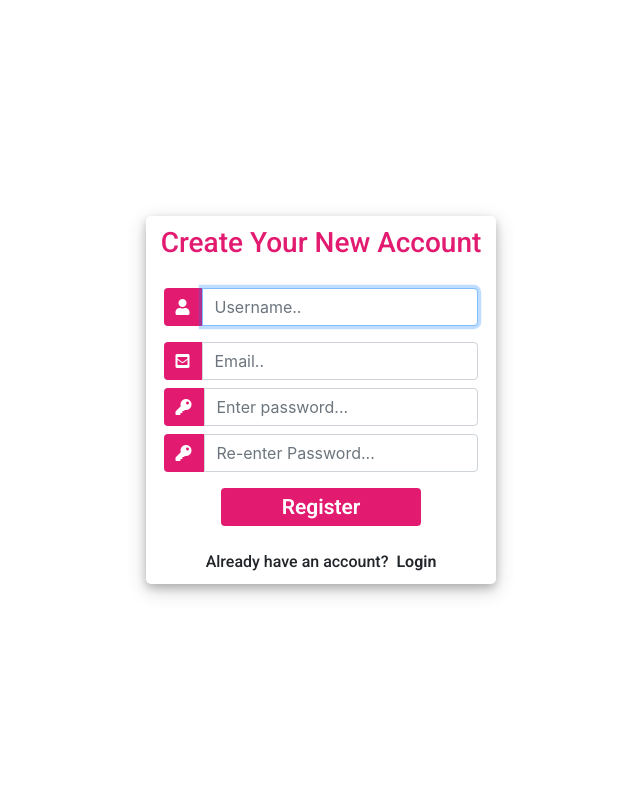
After one commit to aylinazlina/UniSpace, a Django app: page /registration/ in a window 1280 px wide. The commit adds this page. Shown: the whole page, without its empty margins (319-959 px from the left). Run offline with Django 5.2, Linux system fonts and the light colour scheme; some libraries are stand-ins or nearby versions.

Commit message:
sign up and login half done

```diff
--- /dev/null
+++ b/static/css/registration.css
@@ -0,0 +1,129 @@
+/*  =================== google fonts markup ================ */
+@import url('https://fonts.googleapis.com/css2?family=Roboto:ital,wght@0,100..900;1,100..900&display=swap');
+/*  =================== google fonts markup ================ */
+
+/* ============= common css =========== */
+
+
+*{
+    margin:0;
+    padding: 0;
+    outline:0;
+    box-sizing: border-box;
+}
+
+ul,li,ol{
+    list-style: none;
+}
+
+
+a{
+    text-decoration: none;
+}
+
+img{
+    vertical-align: middle;
+}
+
+html{
+    scroll-behavior: smooth;
+}
+
+
+br,img,ul,li,ol,div,p,span,section,button{
+    margin: 0;
+    padding: 0;
+}
+
+/* 5F35F5 */
+
+:root{
+    --primary_color:#5F35F5;
+    --secondary_color:#E21B70;
+    --roboto: "Roboto", serif;
+}
+
+/* ============= common css =========== */
+
+		body,
+		html {
+			margin: 0;
+			padding: 0;
+			height: 100%;
+			background:var(--white_color) !important;
+		}
+		.user_card {
+			width: 350px;
+			margin-top: auto;
+			margin-bottom: auto;
+			background:white;
+			position: relative;
+			display: flex;
+			justify-content: center;
+			flex-direction: column;
+			padding: 10px;
+			box-shadow: 0 4px 8px 0 rgba(0, 0, 0, 0.2), 0 6px 20px 0 rgba(0, 0, 0, 0.19);
+			-webkit-box-shadow: 0 4px 8px 0 rgba(0, 0, 0, 0.2), 0 6px 20px 0 rgba(0, 0, 0, 0.19);
+			-moz-box-shadow: 0 4px 8px 0 rgba(0, 0, 0, 0.2), 0 6px 20px 0 rgba(0, 0, 0, 0.19);
+			border-radius: 5px;
+
+		}
+
+		.form_container {
+			margin-top: 20px;
+		}
+
+		#form-title{
+			color:var(--secondary_color);
+            font-family: var(--roboto);
+		}
+		.login_btn {
+			width: 80%;
+			background: #E21B70 !important;
+			color: white !important;
+            font-family: var(--roboto);
+            font-size: 21px;
+            font-weight: 600;
+            line-height: 20px;
+		}
+		.login_btn:focus {
+			box-shadow: none !important;
+			outline: 0px !important;
+		}
+		.login_container {
+			padding: 0 2rem;
+		}
+		.input-group-text {
+			background: var(--secondary_color) !important;
+			color: white !important;
+			border: 0 !important;
+			border-radius: 0.25rem 0 0 0.25rem !important;
+		}
+		.input_user,
+		.input_pass:focus {
+			box-shadow: none !important;
+			outline: 0px !important;
+		}
+
+
+		.login{
+			color: var(--white_color);
+			font-family: var(--roboto);
+			font-size: 16px;
+			font-weight: 600;
+
+		}
+
+        .login:hover{
+			color: var(--secondary_color);
+			font-family: var(--roboto);
+			font-size: 16px;
+			font-weight: 600;
+            text-decoration: none;
+
+		}
+
+        .links{
+            font-family: var(--roboto);
+            font-weight: 500;
+        }
--- /dev/null
+++ b/template/Registration.html
@@ -0,0 +1,87 @@
+
+{% load static %}
+<!DOCTYPE html>
+<html>
+
+<head>
+	<title>Registration</title>
+	<link rel="preconnect" href="https://fonts.googleapis.com">
+<link rel="preconnect" href="https://fonts.gstatic.com" crossorigin>
+<link href="https://fonts.googleapis.com/css2?family=Poppins:ital,wght@0,100;0,200;0,300;0,400;0,500;0,600;0,700;0,800;0,900;1,100;1,200;1,300;1,400;1,500;1,600;1,700;1,800;1,900&display=swap" rel="stylesheet">
+	<link rel="stylesheet" href="https://stackpath.bootstrapcdn.com/bootstrap/4.1.3/css/bootstrap.min.css" integrity="sha384-MCw98/SFnGE8fJT3GXwEOngsV7Zt27NXFoaoApmYm81iuXoPkFOJwJ8ERdknLPMO" crossorigin="anonymous">
+	<script src="https://ajax.googleapis.com/ajax/libs/jquery/3.3.1/jquery.min.js"></script>
+	<link rel="stylesheet" href="https://use.fontawesome.com/releases/v5.6.1/css/all.css" integrity="sha384-gfdkjb5BdAXd+lj+gudLWI+BXq4IuLW5IT+brZEZsLFm++aCMlF1V92rMkPaX4PP" crossorigin="anonymous">
+
+<link rel="stylesheet" href="{% static 'css/registration.css' %}">
+
+</head>
+<body>
+	<div class="container h-100">
+		<div class="d-flex justify-content-center h-100">
+			<div class="user_card">
+				<div class="d-flex justify-content-center">
+					<h3 id="form-title">Create Your New Account</h3>
+				</div>
+				<div class="d-flex justify-content-center form_container">
+
+					<form method="POST" action="">
+						{% csrf_token %}
+						<div class="input-group mb-3">
+							<div class="input-group-append">
+								<span class="input-group-text"><i class="fas fa-user"></i></span>
+							</div>
+							{{form.username}}
+						</div>
+						<div class="input-group mb-2">
+							<div class="input-group-append">
+								<span class="input-group-text"><i class="fas fa-envelope-square"></i></span>
+							</div>
+						  {{form.email}}
+						</div>
+						<div class="input-group mb-2">
+							<div class="input-group-append">
+								<span class="input-group-text"><i class="fas fa-key"></i></span>
+							</div>
+							{{form.password1}}
+						</div>
+						<div class="input-group mb-2">
+							<div class="input-group-append">
+								<span class="input-group-text"><i class="fas fa-key"></i></span>
+							</div>
+							{{form.password2}}
+						</div>
+
+				   		<div class="d-flex justify-content-center mt-3 login_container">
+				 			<input class="btn login_btn" type="submit" value="Register">
+				   		</div>
+					</form>
+				</div>
+                {{form.errors}}
+
+				<div class="mt-4">
+					<div class="d-flex justify-content-center links">
+						Already have an account? <a href="{% url 'loginPage' %}" class="ml-2 login">Login</a>
+					</div>
+				</div>
+			</div>
+		</div>
+	</div>
+	<script>
+						/* Because i didnt set placeholder values in forms.py they will be set here using vanilla Javascript
+		//We start indexing at one because CSRF_token is considered and input field
+		 */
+
+		//Query All input fields
+		var form_fields = document.getElementsByTagName('input')
+		form_fields[1].placeholder='Username..';
+		form_fields[2].placeholder='Email..';
+		form_fields[3].placeholder='Enter password...';
+		form_fields[4].placeholder='Re-enter Password...';
+
+
+		for (var field in form_fields){
+			form_fields[field].className += ' form-control'
+		}
+	</script>
+</body>
+</html>
--- /dev/null
+++ b/uni/decorators.py
@@ -0,0 +1,10 @@
+from django.http import HttpResponse
+from django.shortcuts import redirect
+
+def unauthenticated_user(view_func):
+    def wrapper_func(request, *args, **kwargs):
+        if request.user.is_authenticated:
+            return redirect('home')
+        else:
+            return view_func(request, *args, **kwargs)
+    return wrapper_func
--- /dev/null
+++ b/uni/forms.py
@@ -0,0 +1,11 @@
+from django.forms import ModelForm
+from .models import *
+from django.contrib.auth.forms import UserCreationForm
+from django.contrib.auth.models import User
+from django import forms
+
+
+class CreateUserForm(UserCreationForm):
+    class Meta:
+        model = User
+        fields =['username','email' ,'password1','password2']
--- a/uni/views.py
+++ b/uni/views.py
@@ -1,5 +1,67 @@
-from django.shortcuts import render
+from django.shortcuts import render,redirect,get_object_or_404
+from django.http import HttpResponse
+from django.http import HttpResponseRedirect
 
+from .models import *
+from .forms import *
+from django.contrib.auth.forms import UserCreationForm
+from django.contrib import messages
+from django.http import JsonResponse
+import json
+from .decorators import unauthenticated_user
+from django.contrib.auth.models import Group
+
+from django.contrib.auth import authenticate,login,logout
+from django.contrib.auth.decorators import login_required
 # Create your views here.
+
+@unauthenticated_user
+def Registration(request):
+
+    form = CreateUserForm()
+
+    if request.method == 'POST':
+        form = CreateUserForm(request.POST)
+        if form.is_valid():
+            user = form.save()
+            username = form.cleaned_data.get('username')
+
+            messages.success(request, "Account was created for " + username)
+            return redirect('loginPage')
+
+    context = {
+        'form': form,
+    }
+    return render(request, template_name='Registration.html', context=context)
+
+
+
+@unauthenticated_user
+def loginPage(request):
+
+    if request.method == "POST":
+        username = request.POST.get('username')
+        password = request.POST.get('password')
+
+        user = authenticate(request, username=username, password=password)
+
+        if user is not None:
+            login(request, user)
+            return redirect('home')
+        else:
+            messages.info(request, "username or password incorrect")
+
+    context = {
+
+    }
+    return render(request, template_name='login.html', context=context)
+
+
+def logoutuser(request):
+    logout(request)
+    return redirect('loginPage')
+
+
+
 def home(request):
     return render(request,template_name='home.html')
--- a/unispace/urls.py
+++ b/unispace/urls.py
@@ -26,4 +26,9 @@ from django.conf import settings
 urlpatterns = [
     path('admin/', admin.site.urls),
     path('',u_view.home,name='home'),
+    path('registration/',u_view.Registration,name='Registration'),
+    path('login/',u_view.loginPage,name='loginPage'),
+    path('logout/',u_view.logoutuser,name='logoutuser'),
 ]
+
+urlpatterns +=static(settings.MEDIA_URL,document_root=settings.MEDIA_ROOT)
```
Also changed, not shown: static/css/home.css (+39 -8 lines), static/css/login.css (added, +131 -0 lines), template/home.html (+11 -1 lines), template/login.html (added, +66 -0 lines), db.sqlite3.
